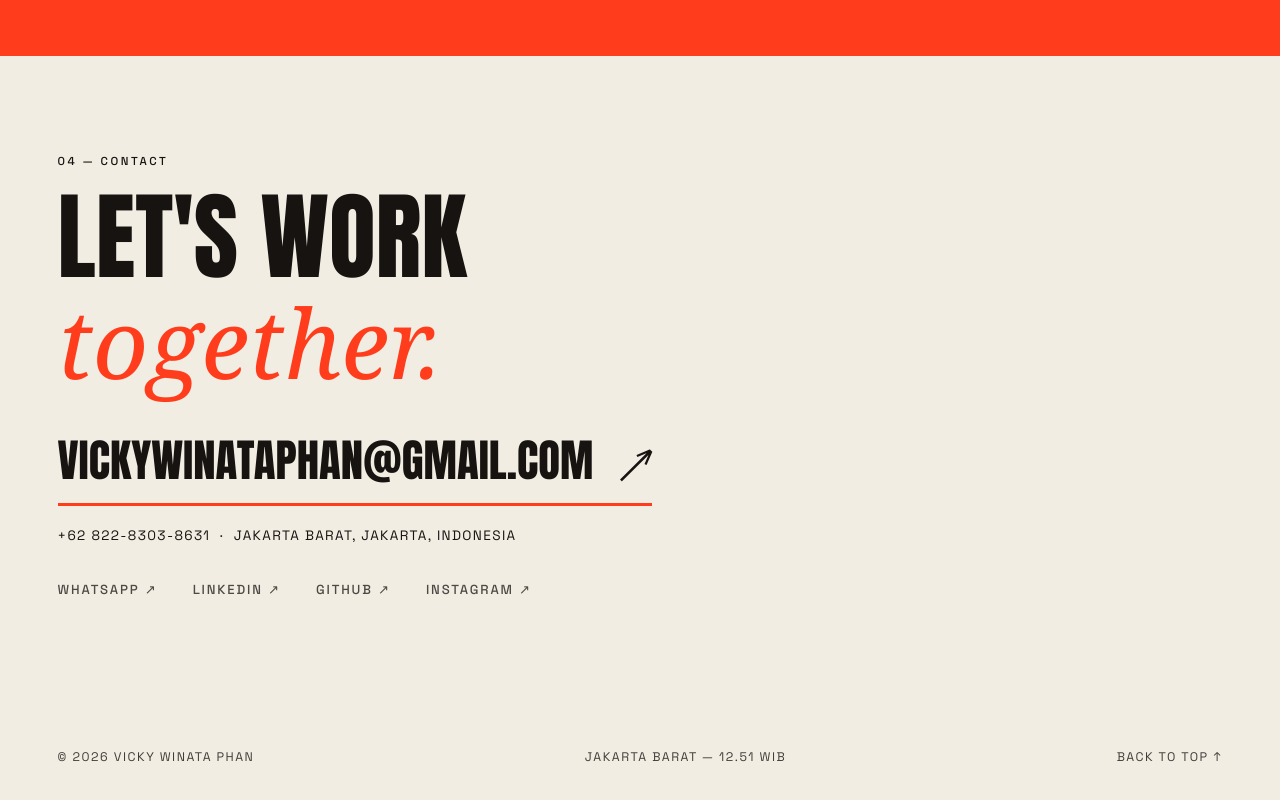
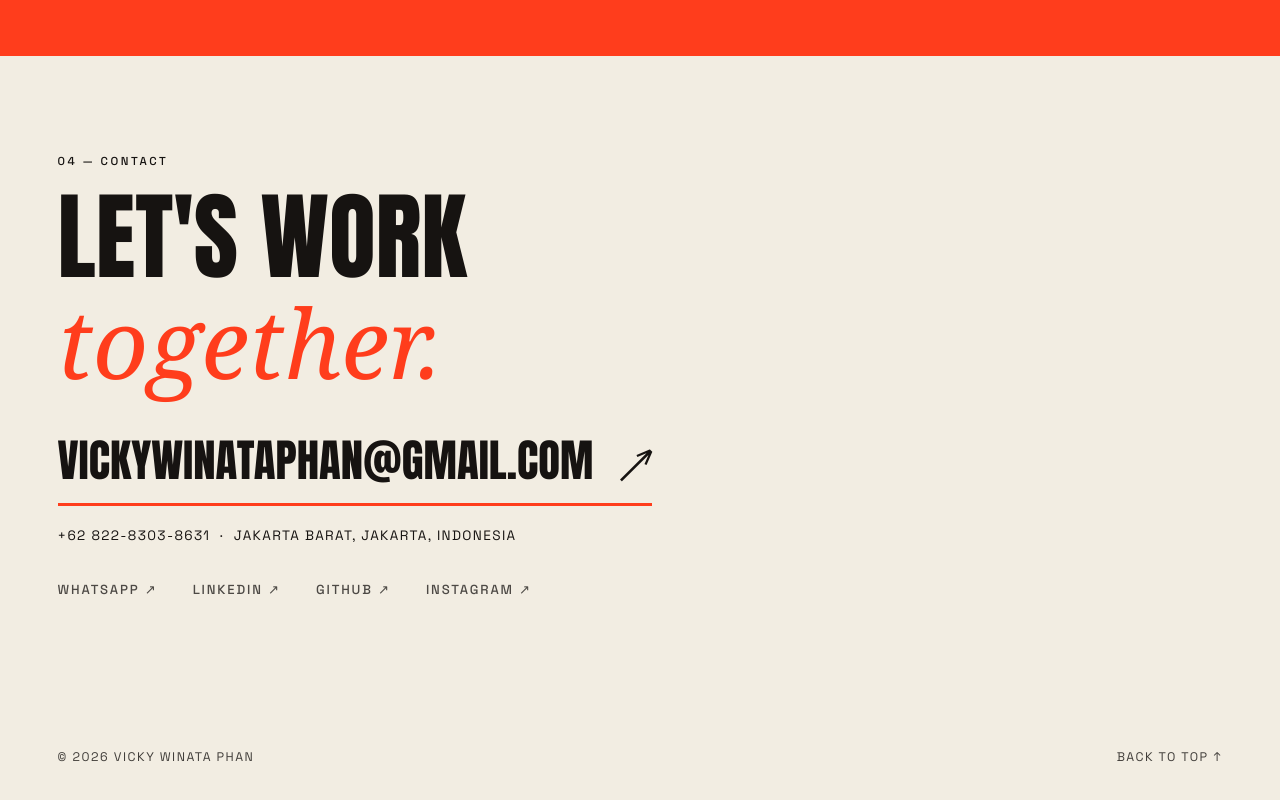
Before and after one commit to exolonebanhh/exolonebanhh.github.io, a plain HTML site: page index.html in a window 1280 px wide. Shown: the part 3453-4253 px from the top of the page. Drawn offline with Linux system fonts and the light colour scheme; a web font is replaced by a local one.

Commit message:
chore: remove clock from footer

```diff
--- a/index.html
+++ b/index.html
@@ -234,7 +234,6 @@
 
       <footer class="footer">
         <span>© <span data-year>2026</span> Vicky Winata Phan</span>
-        <span>Jakarta Barat — <span data-time>--:--</span></span>
         <a href="#home" class="footer__top">Back to top ↑</a>
       </footer>
 
```
